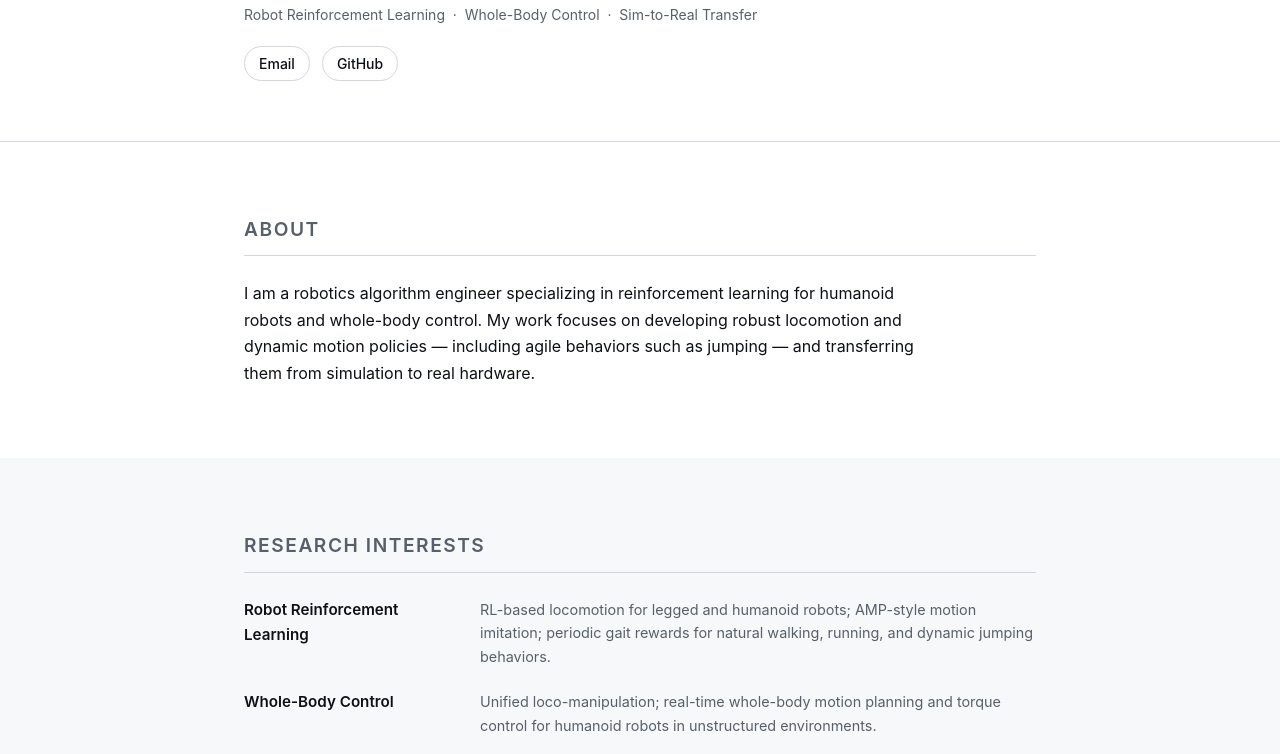
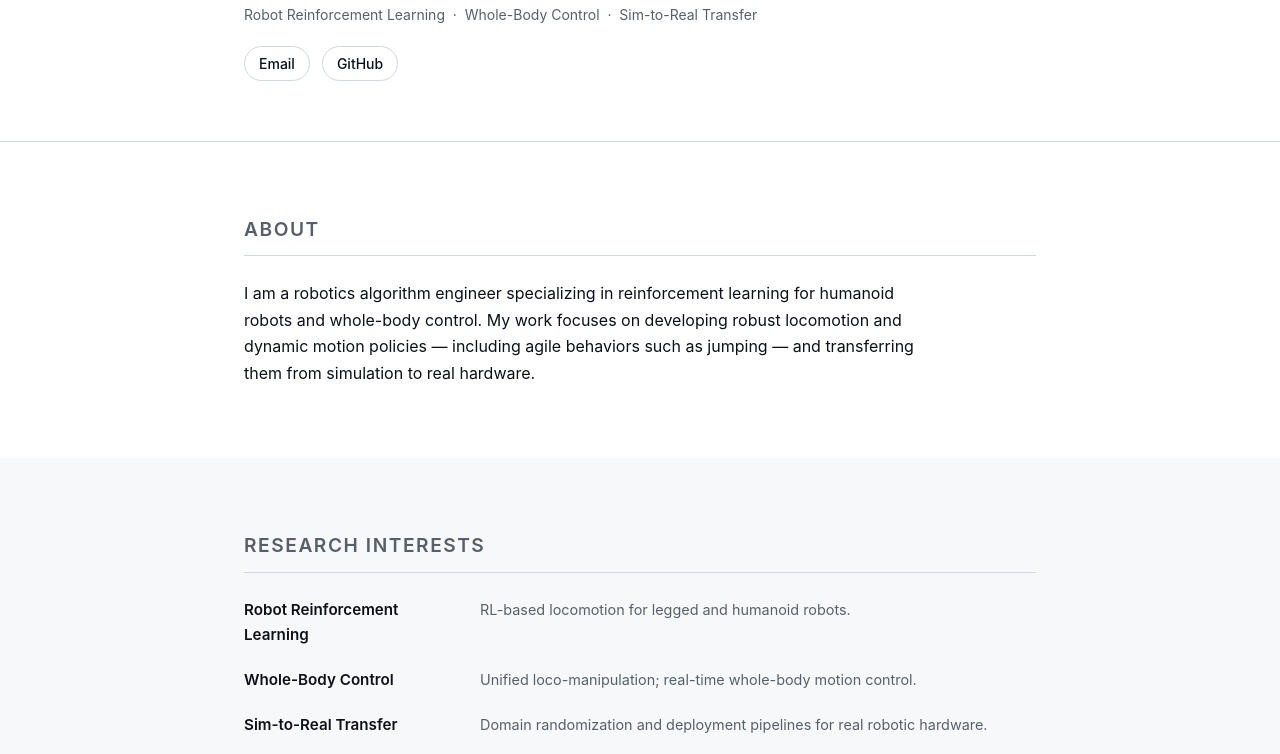
Before and after one commit to nuliguangxiaoyang-crypto/nuliguangxiaoyang-crypto.github.io, a plain HTML site: page index.html in a window 1280 px wide. Shown: the part 162-916 px from the top of the page. Drawn offline with Linux system fonts and the light colour scheme.

Commit message:
simplify research interests descriptions

```diff
--- a/index.html
+++ b/index.html
@@ -60,24 +60,15 @@
         <ul class="research-list">
           <li>
             <span class="topic">Robot Reinforcement Learning</span>
-            <span class="desc">
-              RL-based locomotion for legged and humanoid robots; AMP-style motion imitation;
-              periodic gait rewards for natural walking, running, and dynamic jumping behaviors.
-            </span>
+            <span class="desc">RL-based locomotion for legged and humanoid robots.</span>
           </li>
           <li>
             <span class="topic">Whole-Body Control</span>
-            <span class="desc">
-              Unified loco-manipulation; real-time whole-body motion planning and torque control
-              for humanoid robots in unstructured environments.
-            </span>
+            <span class="desc">Unified loco-manipulation; real-time whole-body motion control.</span>
           </li>
           <li>
             <span class="topic">Sim-to-Real Transfer</span>
-            <span class="desc">
-              Domain randomization, physics-based simulation (IsaacLab, MuJoCo),
-              and deployment pipelines for real robotic hardware.
-            </span>
+            <span class="desc">Domain randomization and deployment pipelines for real robotic hardware.</span>
           </li>
         </ul>
       </div>
```
